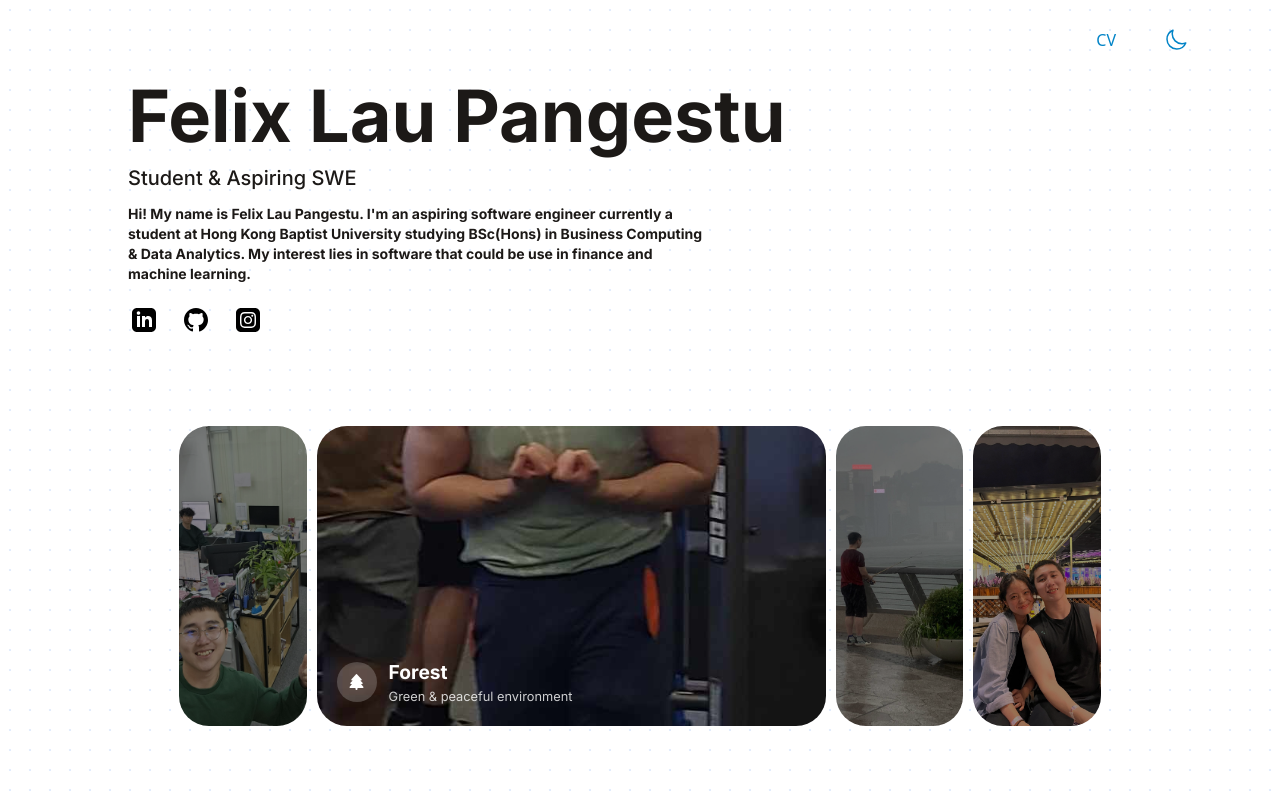
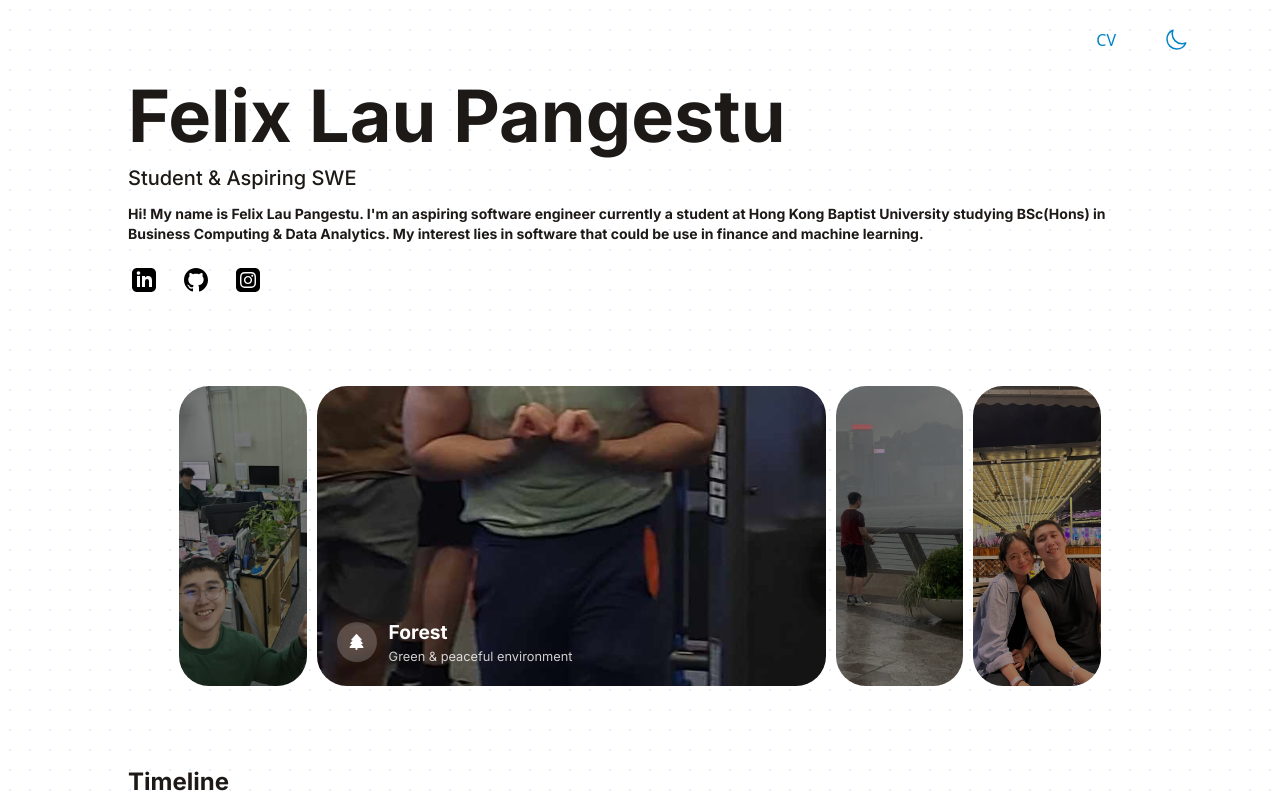
Before and after one commit to cdfelixj/minimal-portfolio, a React (Vite) app: page / in a window 1280 px wide. Shown: the top 796 px of the page. Built offline with nearby package versions, Linux system fonts and the light colour scheme.

Commit message:
fixed margins

```diff
--- a/src/components/Intro.jsx
+++ b/src/components/Intro.jsx
@@ -6,7 +6,7 @@
     <div className ="flex items-start flex-col text-left pt-20 pb-6">
       <h1 className="text-4xl md:text-7xl dark:text-white mb-1 md:mb-3 font-bold">{intro.name}</h1>
       <p className="text-base md:text-xl mb-3 font-medium">{intro.title}</p>
-      <p className="text-sm max-w-xl mb-6 font-bold">{intro.description}</p>
+      <p className="text-sm mb-6 font-bold">{intro.description}</p>
 
 
       <div className="flex items-center gap-5">
```
